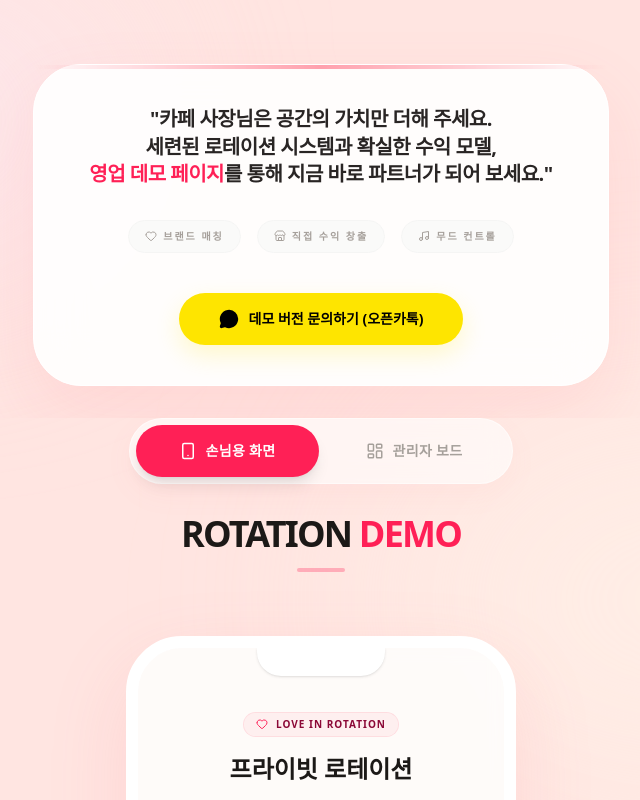
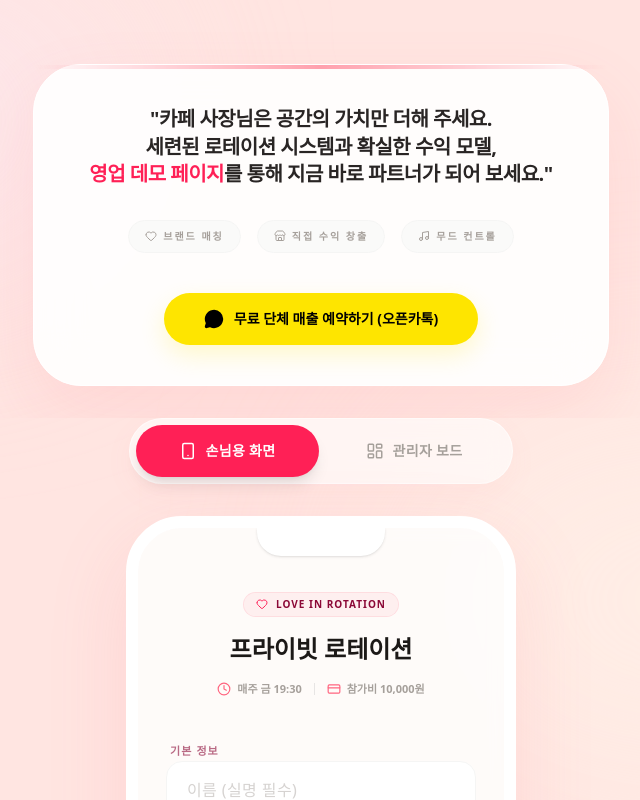
Before and after one commit to WooHyucks/rotation-blind-date, a Next.js app: page / in a window 1280 px wide. Shown: the top 800 px of the page, without its empty margins (319-959 px from the left). Built offline with nearby package versions, Linux system fonts and the light colour scheme.

Commit message:
feat:앰플리튜드 추가및 오픈채팅 링크 수정

```diff
--- a/package.json
+++ b/package.json
@@ -9,11 +9,13 @@
     "lint": "eslint"
   },
   "dependencies": {
+    "@amplitude/analytics-browser": "^2.38.0",
     "framer-motion": "^12.35.2",
     "lucide-react": "^0.577.0",
     "next": "16.1.6",
     "react": "19.2.3",
-    "react-dom": "19.2.3"
+    "react-dom": "19.2.3",
+    "react-qr-code": "^2.0.18"
   },
   "devDependencies": {
     "@tailwindcss/postcss": "^4",
--- a/src/app/page.tsx
+++ b/src/app/page.tsx
@@ -2,6 +2,8 @@
 
 import React, { useState, useEffect } from "react";
 import { motion, AnimatePresence } from "framer-motion";
+import * as amplitude from '@amplitude/analytics-browser';
+
 import {
   Instagram,
   User,
@@ -29,6 +31,14 @@ export default function Home() {
   const [gender, setGender] = useState<'M' | 'F'>('M');
 
   useEffect(() => {
+    // Amplitude 초기화
+    amplitude.init('c38ab7ef5ec1b252254c304b37591477', undefined, {
+      defaultTracking: true,
+    });
+    const randomNum = Math.floor(Math.random() * 10000);
+    amplitude.setUserId(`사장님_${randomNum}`);
+    amplitude.track('page_view');
+
     // HTML의 초기 로더를 숨깁시다.
     const loader = document.getElementById('initial-loader');
     if (loader) {
@@ -42,6 +52,7 @@ export default function Home() {
   // 이미지 업로드 시뮬레이션
   const handleImageUpload = (e: React.ChangeEvent<HTMLInputElement>) => {
     if (e.target.files && images.length < 4) {
+      amplitude.track('upload_image');
       const file = e.target.files[0];
       const reader = new FileReader();
       reader.onloadend = () => {
@@ -52,6 +63,7 @@ export default function Home() {
   };
 
   const removeImage = (index: number) => {
+    amplitude.track('remove_image');
     setImages(images.filter((_, i) => i !== index));
   };
 
@@ -86,15 +98,16 @@ export default function Home() {
           </div>
 
           <motion.a
-            href="https://open.kakao.com/o/saxefSji"
+            href="https://open.kakao.com/o/smb6TEni"
             target="_blank"
             rel="noopener noreferrer"
+            onClick={() => amplitude.track('click_open_kakao')}
             whileHover={{ scale: 1.05 }}
             whileTap={{ scale: 0.95 }}
             className="inline-flex items-center gap-2.5 px-10 py-4 bg-[#FEE500] text-[#000000] rounded-[2rem] font-black text-sm shadow-[0_10px_25px_rgba(254,229,0,0.2)] hover:bg-[#FDD800] transition-all"
           >
             <MessageCircle size={20} fill="currentColor" />
-            <span>데모 버전 문의하기 (오픈카톡)</span>
+            <span>무료 단체 매출 예약하기 (오픈카톡)</span>
           </motion.a>
         </motion.div>
       </section>
@@ -103,14 +116,20 @@ export default function Home() {
       <div className="relative z-20 flex justify-center mb-8 px-4 gpu-accel">
         <div className="w-full max-w-sm bg-white/60 backdrop-blur-md border border-white/50 p-1.5 rounded-[2.5rem] flex gap-1 shadow-[0_10px_30px_rgba(251,113,133,0.05)]">
           <button
-            onClick={() => setActiveTab('guest')}
+            onClick={() => {
+              setActiveTab('guest');
+              amplitude.track('click_tab_switch', { tab: 'guest' });
+            }}
             className={`flex-1 flex items-center justify-center gap-2 py-4 rounded-[2rem] transition-all duration-300 ${activeTab === 'guest' ? 'bg-rose-500 text-white shadow-lg font-black' : 'text-stone-400 font-bold hover:text-rose-400'}`}
           >
             <Smartphone size={18} />
             <span className="text-sm tracking-wide">손님용 화면</span>
           </button>
           <button
-            onClick={() => setActiveTab('admin')}
+            onClick={() => {
+              setActiveTab('admin');
+              amplitude.track('click_tab_switch', { tab: 'admin' });
+            }}
             className={`flex-1 flex items-center justify-center gap-2 py-4 rounded-[2rem] transition-all duration-300 ${activeTab === 'admin' ? 'bg-rose-500 text-white shadow-lg font-black' : 'text-stone-400 font-bold hover:text-rose-400'}`}
           >
             <LayoutDashboard size={18} />
@@ -119,19 +138,7 @@ export default function Home() {
         </div>
       </div>
 
-      {/* 헤더 섹션 (아래로 이동) - 간략화 */}
-      <header className="relative z-20 px-10 pb-16 flex flex-col items-center">
-        <motion.div
-          initial={{ opacity: 0 }}
-          animate={{ opacity: 1 }}
-          className="text-center"
-        >
-          <h1 className="text-4xl font-black tracking-tighter text-stone-900 leading-none">
-            ROTATION <span className="text-rose-500">DEMO</span>
-          </h1>
-          <div className="w-12 h-1 bg-rose-500 mx-auto mt-4 rounded-full opacity-30" />
-        </motion.div>
-      </header>
+
 
       <main className="relative z-20 max-w-6xl mx-auto px-4">
         <AnimatePresence mode="wait">
@@ -184,11 +191,17 @@ export default function Home() {
                             />
                             <div className="flex bg-stone-100/50 rounded-2xl p-1.5 h-[54px] shadow-sm">
                               <button
-                                onClick={() => setGender('M')}
+                                onClick={() => {
+                                  setGender('M');
+                                  amplitude.track('click_gender_select', { gender: 'M' });
+                                }}
                                 className={`flex-1 flex items-center justify-center text-xs font-black rounded-xl transition-all ${gender === 'M' ? 'bg-white text-blue-500 shadow-sm' : 'text-stone-400'}`}
                               >남성</button>
                               <button
-                                onClick={() => setGender('F')}
+                                onClick={() => {
+                                  setGender('F');
+                                  amplitude.track('click_gender_select', { gender: 'F' });
+                                }}
                                 className={`flex-1 flex items-center justify-center text-xs font-black rounded-xl transition-all ${gender === 'F' ? 'bg-white text-red-500 shadow-sm' : 'text-stone-400'}`}
                               >여성</button>
                             </div>
@@ -240,7 +253,10 @@ export default function Home() {
                     <motion.button
                       whileHover={{ scale: 1.02 }}
                       whileTap={{ scale: 0.98 }}
-                      onClick={() => setIsInstagramLinked(!isInstagramLinked)}
+                      onClick={() => {
+                        setIsInstagramLinked(!isInstagramLinked);
+                        amplitude.track('click_instagram_link', { state: !isInstagramLinked ? 'linked' : 'unlinked' });
+                      }}
                       className={`w-full py-5 rounded-3xl border-2 transition-all duration-500 flex flex-col items-center justify-center gap-2 group relative overflow-hidden ${
                         isInstagramLinked
                         ? 'bg-white border-transparent shadow-md'
@@ -268,6 +284,7 @@ export default function Home() {
 
                     {/* 결제 및 신청 버튼 */}
                     <motion.button
+                      onClick={() => amplitude.track('click_submit_application')}
                       disabled={!isFormValid}
                       whileHover={isFormValid ? { scale: 1.02, y: -4 } : {}}
                       whileTap={isFormValid ? { scale: 0.98 } : {}}
```
Also changed, not shown: 1 other file (tests, documents, lock files or other folders).
